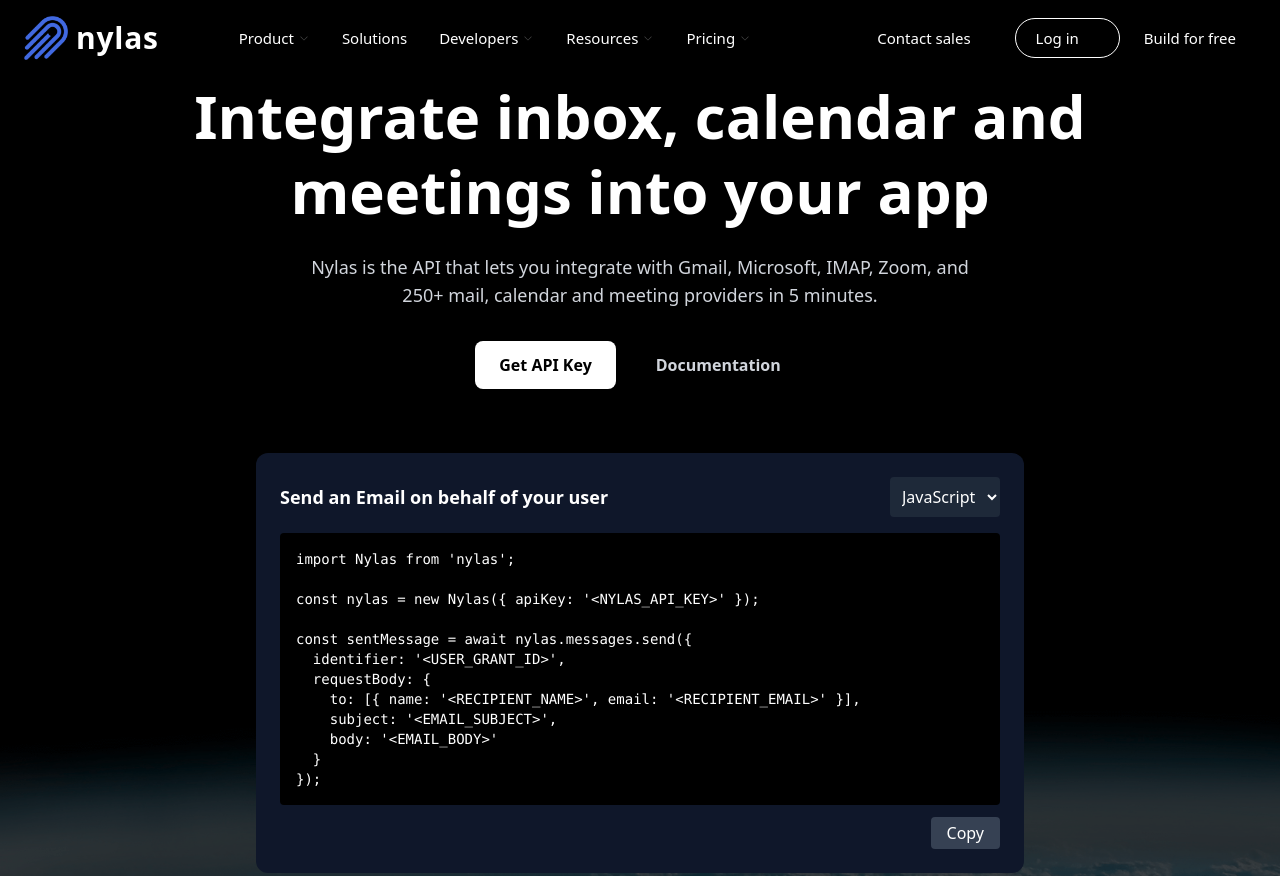
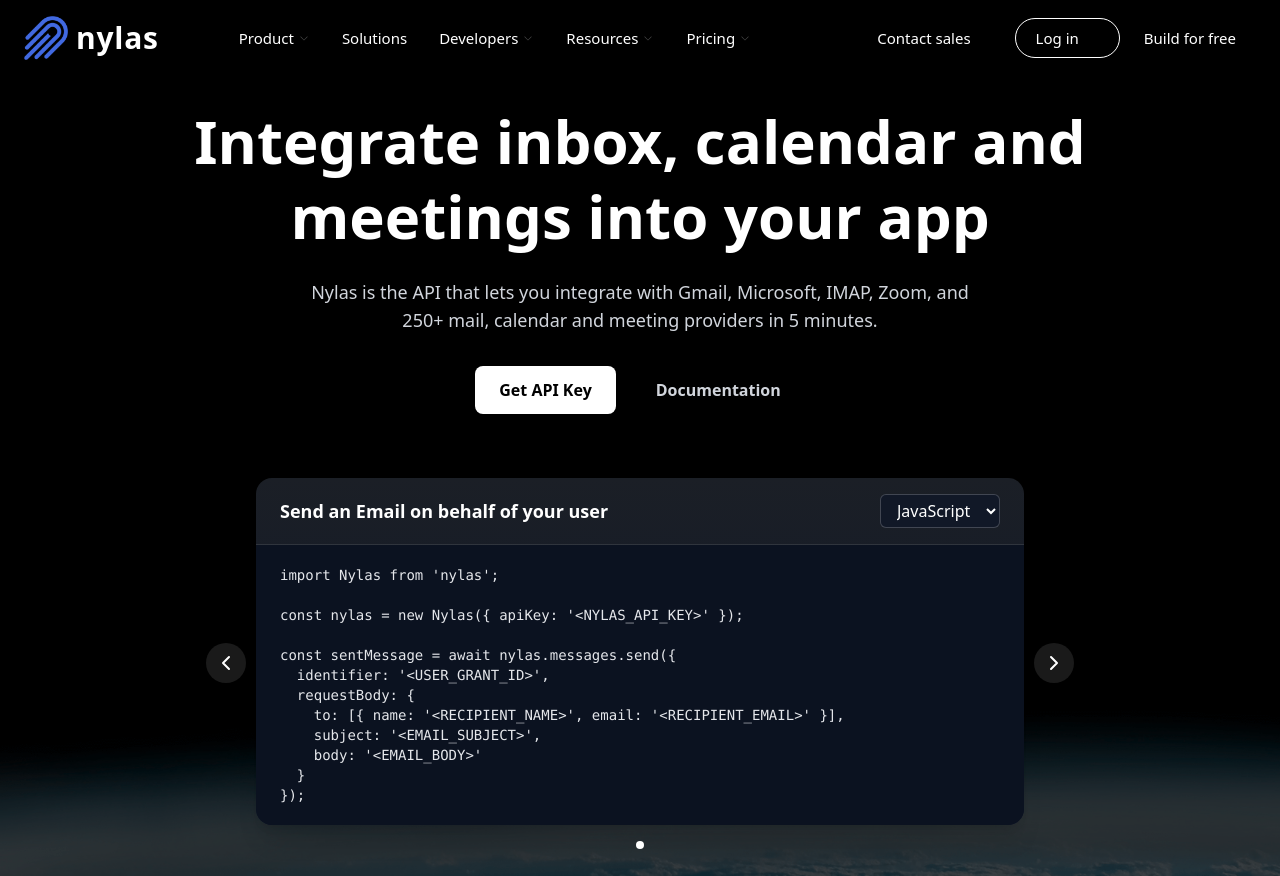
Before and after one commit to ahassandev/nylas, a React (Vite) app: page / in a window 1280 px wide. Built offline with nearby package versions, Linux system fonts and the light colour scheme.

Commit message:
changes update

```diff
--- a/package.json
+++ b/package.json
@@ -11,6 +11,7 @@
   },
   "dependencies": {
     "@tailwindcss/vite": "^4.1.17",
+    "lucide-react": "^0.562.0",
     "react": "^19.2.0",
     "react-dom": "^19.2.0",
     "tailwindcss": "^4.1.17"
--- a/src/App.jsx
+++ b/src/App.jsx
@@ -2,6 +2,7 @@
 import Navbar from "./Components/Navbar";
 import HeroSection from "./Components/HeroSection";
 import CodeSnippet from "./Components/CodeSnippet";
+import CodeSnippetCarousel from "./Components/CodeSnippetCarousel";
 
 const App = () => {
   return (
@@ -9,6 +10,7 @@
       <Navbar />
       <HeroSection />
       <CodeSnippet />
+      <CodeSnippetCarousel/>
     </div>
   );
 };
--- a/src/Components/CodeSnippet.jsx
+++ b/src/Components/CodeSnippet.jsx
@@ -2,9 +2,7 @@
 
 const CodeSnippet = ({ title, snippets }) => {
 
-  if (!snippets || snippets.length === 0) {
-    return null;
-  }
+  if (!snippets || snippets.length === 0) return null;
 
   const [activeLanguage, setActiveLanguage] = useState(snippets[0].language);
 
@@ -12,20 +10,17 @@
     (s) => s.language === activeLanguage
   );
 
-  const copyCode = () => {
-    navigator.clipboard.writeText(currentSnippet.code);
-    alert("Code copied!");
-  };
+  return (
+    <div className="rounded-2xl overflow-hidden bg-gradient-to-b from-[#1b1f26] to-[#0f172a] shadow-xl">
 
-  return (
-    <div className="bg-[#0f172a] text-white p-6 rounded-xl w-full">
-
-      {/* Title + Language */}
-      <div className="flex justify-between items-center mb-4">
-        <h3 className="text-lg font-semibold">{title}</h3>
+      {/* TOP BAR */}
+      <div className="flex justify-between items-center px-6 py-4 border-b border-white/10">
+        <h3 className="text-white font-semibold text-lg">
+          {title}
+        </h3>
 
         <select
-          className="bg-gray-800 px-2 py-2 rounded"
+          className="bg-[#111827] text-white px-3 py-1 rounded-md border border-white/20"
           value={activeLanguage}
           onChange={(e) => setActiveLanguage(e.target.value)}
         >
@@ -37,20 +32,10 @@
         </select>
       </div>
 
-      {/* Code */}
-      <pre className="bg-black p-4 rounded text-sm overflow-x-auto">
+      {/* CODE */}
+      <pre className="px-6 py-5 text-sm overflow-x-auto bg-[#0b1220] text-gray-200">
         <code>{currentSnippet.code}</code>
       </pre>
-
-      {/* Copy */}
-      <div className="text-right mt-3">
-        <button
-          onClick={copyCode}
-          className="bg-gray-700 hover:bg-blue-500 px-4 py-1 rounded"
-        >
-          Copy
-        </button>
-      </div>
     </div>
   );
 };
--- /dev/null
+++ b/src/Components/CodeSnippetCarousel.jsx
@@ -0,0 +1,62 @@
+import React, { useState } from "react";
+import CodeSnippet from "./CodeSnippet";
+import { ChevronLeft, ChevronRight } from "lucide-react";
+
+const CodeSnippetCarousel = ({ codeSnippets }) => {
+  const [currentIndex, setCurrentIndex] = useState(0);
+
+  if (!codeSnippets || codeSnippets.length === 0) return null;
+
+  const prevSlide = () => {
+    setCurrentIndex((prev) =>
+      prev === 0 ? codeSnippets.length - 1 : prev - 1
+    );
+  };
+
+  const nextSlide = () => {
+    setCurrentIndex((prev) =>
+      prev === codeSnippets.length - 1 ? 0 : prev + 1
+    );
+  };
+
+  return (
+    <div className="relative">
+
+      {/* SLIDER */}
+      <CodeSnippet
+        title={codeSnippets[currentIndex].title}
+        snippets={codeSnippets[currentIndex].snippets}
+      />
+
+      {/* ARROWS */}
+      <button
+        onClick={prevSlide}
+        className="absolute left-[-50px] top-1/2 -translate-y-1/2 bg-white/10 hover:bg-white/20 p-2 rounded-full"
+      >
+        <ChevronLeft className="text-white" />
+      </button>
+
+      <button
+        onClick={nextSlide}
+        className="absolute right-[-50px] top-1/2 -translate-y-1/2 bg-white/10 hover:bg-white/20 p-2 rounded-full"
+      >
+        <ChevronRight className="text-white" />
+      </button>
+
+      {/* DOTS */}
+      <div className="flex justify-center gap-2 mt-4">
+        {codeSnippets.map((_, index) => (
+          <span
+            key={index}
+            onClick={() => setCurrentIndex(index)}
+            className={`h-2 w-2 rounded-full cursor-pointer transition ${
+              index === currentIndex ? "bg-white" : "bg-white/40"
+            }`}
+          />
+        ))}
+      </div>
+    </div>
+  );
+};
+
+export default CodeSnippetCarousel;
--- a/src/Components/HeroSection.jsx
+++ b/src/Components/HeroSection.jsx
@@ -1,6 +1,6 @@
 import React, { useContext } from "react";
 import { DataContext } from "../DataContext";
-import CodeSnippet from "../Components/CodeSnippet";
+import CodeSnippetCarousel from "../Components/CodeSnippetCarousel";
 
 const HeroSection = () => {
   const { data } = useContext(DataContext);
@@ -14,19 +14,14 @@
         backgroundSize: "cover",
       }}
     >
-
       <div className="min-h-screen bg-black/70 flex flex-col justify-center items-center text-center px-6">
-
-
         <h1 className="text-5xl md:text-6xl font-bold max-w-4xl leading-tight">
           {heroData.heading}
         </h1>
 
-
         <p className="mt-6 text-lg text-gray-300 max-w-2xl">
           {heroData.text}
         </p>
-
 
         <div className="mt-8 flex justify-center gap-4 flex-wrap">
           {heroData.button2.map((btn, index) => (
@@ -39,19 +34,12 @@
           ))}
         </div>
 
-
+        {/* Replace multiple snippets with carousel */}
         {heroData.codeSnippets?.length > 0 && (
           <div className="mt-16 w-full max-w-3xl text-start">
-            {heroData.codeSnippets.map((item) => (
-              <CodeSnippet
-                key={item.id}
-                title={item.title}
-                snippets={item.snippets}
-              />
-            ))}
+            <CodeSnippetCarousel codeSnippets={heroData.codeSnippets} />
           </div>
         )}
-
       </div>
     </div>
   );
```
Also changed, not shown: 1 other file (tests, documents, lock files or other folders).
